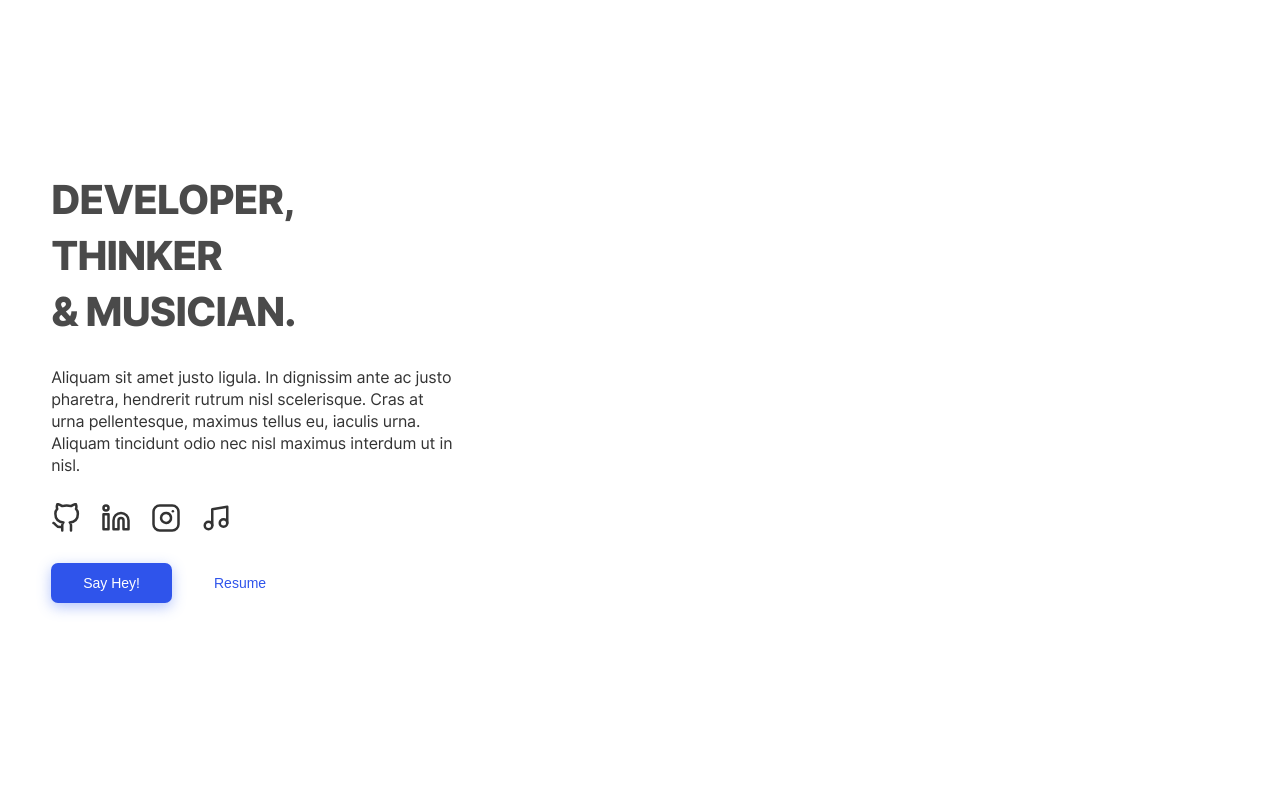
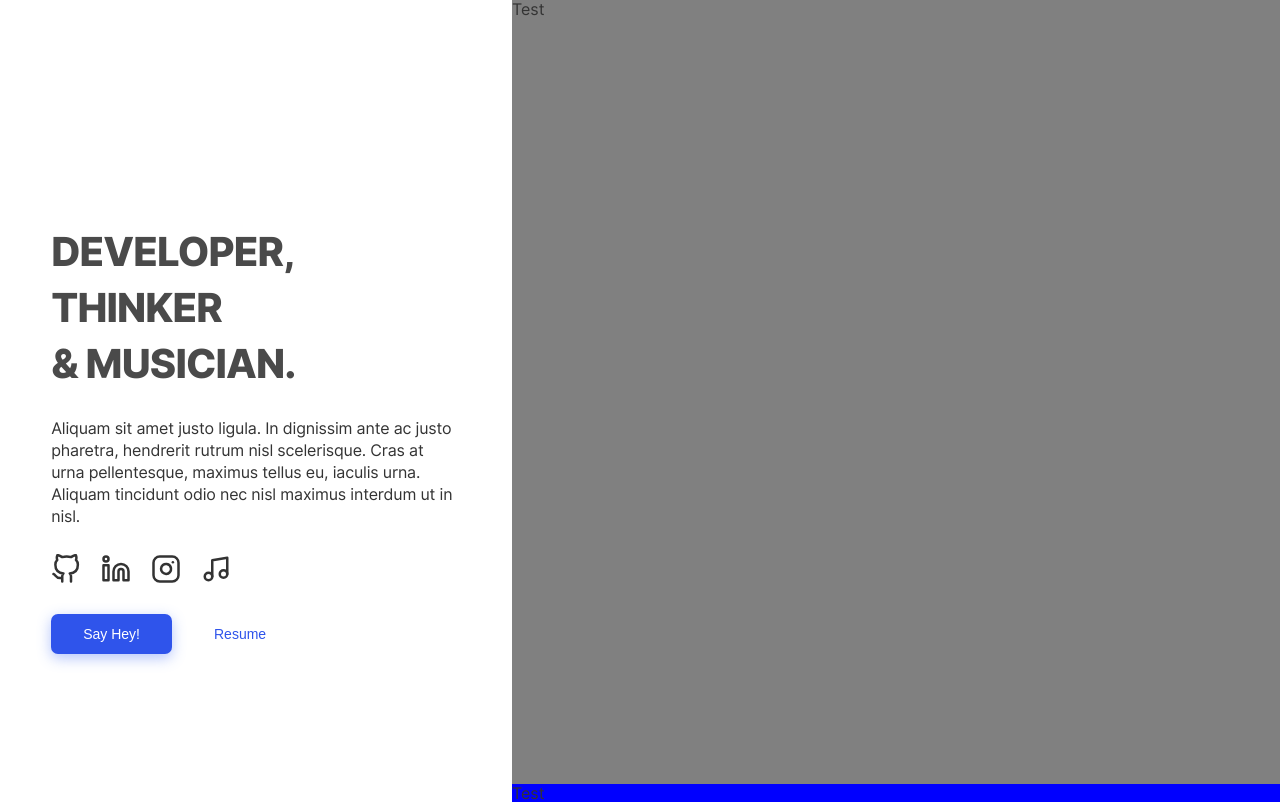
Before and after one commit to shobokshy/shobokshy.github.io, a Next.js app: page / in a window 1280 px wide. Shown: the top 802 px of the page. Built offline with nearby package versions, Linux system fonts and the light colour scheme.

Commit message:
Fixed layouts

```diff
--- a/components/intro.tsx
+++ b/components/intro.tsx
@@ -4,10 +4,16 @@ import SocialList from './social-list';
 
 const Intro: React.FunctionComponent = () => (
     <div css={{
+        position: 'fixed',
+        width: '40vw'
+    }}>
+        <div
+            css={{
                 position: 'absolute',
-        bottom: '15%',
+                top: '15vh',
                 padding: '15% 10%'
-    }}>
+            }}
+        >
             <h1 css={{
                 color: '#4a4a4a',
                 textTransform: 'uppercase'
@@ -29,6 +35,7 @@ const Intro: React.FunctionComponent = () => (
             <Button>Say Hey!</Button>
             <Button type='secondary' css={{marginLeft: '10px'}}>Resume</Button>
         </div>
+    </div>
 )
 
 export default Intro;
--- a/components/layout.tsx
+++ b/components/layout.tsx
@@ -11,6 +11,8 @@ interface ColumnProps {
 export const Column: React.FunctionComponent<ColumnProps> = props => (
 	<div css={{
 		display: 'flex',
+		width: '100%',
+		flexWrap: 'wrap',
 		...props.css
 	}}>
     	{props.children}
--- /dev/null
+++ b/components/project.tsx
@@ -0,0 +1,23 @@
+/** @jsx jsx */ import { jsx } from '@emotion/core'
+
+interface Props {
+    title?: string,
+    subTitle?: string,
+    inProgress?: boolean,
+    backgroundColor?: string
+}
+
+const Project: React.FunctionComponent<Props> = props => (
+    <div
+        css={{
+            display: 'block',
+            height: '98vh',
+            width: '100%',
+            backgroundColor: props.backgroundColor
+        }}
+    >
+        Test
+    </div>
+)
+
+export default Project
--- /dev/null
+++ b/components/projects.tsx
@@ -0,0 +1,11 @@
+import React from "react";
+import Project from "./project";
+
+const Projects: React.FunctionComponent = () => (
+    <React.Fragment>
+        <Project backgroundColor='grey'/>
+        <Project backgroundColor='blue'/>
+    </React.Fragment>
+)
+
+export default Projects
--- a/pages/index.tsx
+++ b/pages/index.tsx
@@ -1,13 +1,15 @@
 import Layout, { Column } from '../components/layout';
 import Intro from '../components/intro';
+import Projects from '../components/projects';
 
 const Index = () => (
 	<Layout>
+		<Intro/>
 		<Column css={{
-			position: 'sticky'
+			gridColumnStart: 2
 		}}>
-      		<Intro/>
-    	</Column>
+			<Projects/>
+		</Column>
   	</Layout>
 )
 
```
Lines whose indentation alone changed are shown as unchanged.
